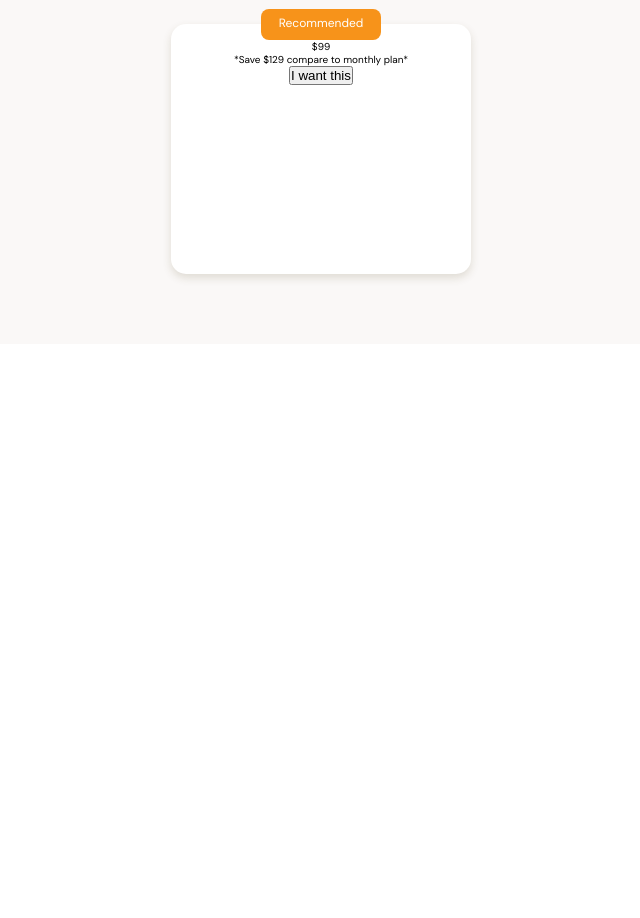
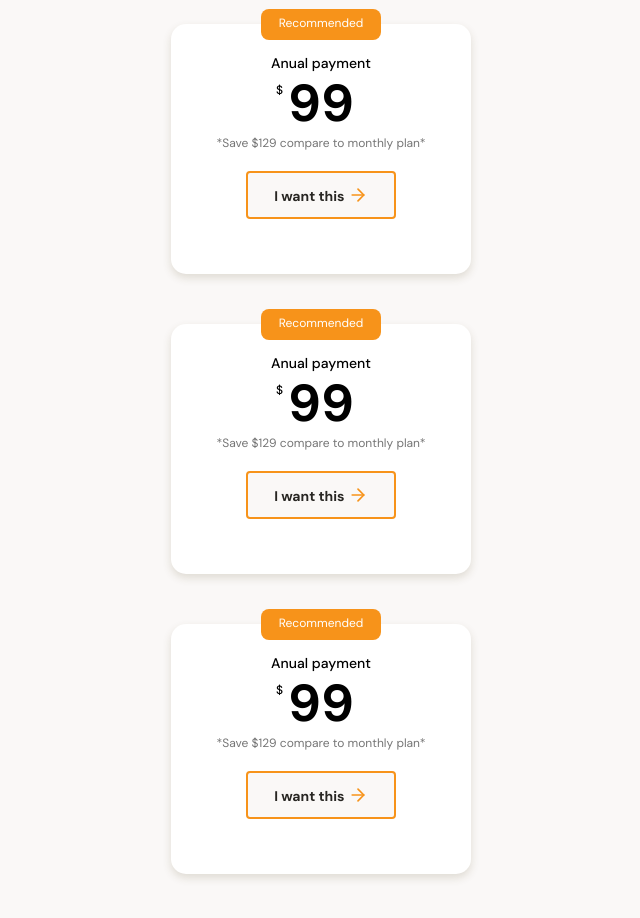
Before and after one commit to DREAMERCOMPANY/Databit, a plain HTML site: page index.html in a window 1280 px wide. Shown: the part 2540-3458 px from the top of the page, without its empty margins (319-959 px from the left). Before the commit the page ends 2884 px from the top, so only its background shows below. Drawn offline with Linux system fonts and the light colour scheme.

Commit message:
Plan cards

```diff
--- a/index.html
+++ b/index.html
@@ -118,7 +118,27 @@
                     <p class="recommended">Recommended</p>
                     <div class="plan-info--container">
                         <h3 class="plan-card--title">Anual payment</h3>
-                        <p class="plan-card--price"><span>$</span>99</p>
+                        <p class="plan-card--price">99</p>
+                        <p class="plan-card--saving">*Save $129 compare to monthly plan*</p>
+                        <button class="plan-card--ca">I want this <span></span></button>
+                    </div>
+                </article>
+
+                <article class="plans-container--card">
+                    <p class="recommended">Recommended</p>
+                    <div class="plan-info--container">
+                        <h3 class="plan-card--title">Anual payment</h3>
+                        <p class="plan-card--price">99</p>
+                        <p class="plan-card--saving">*Save $129 compare to monthly plan*</p>
+                        <button class="plan-card--ca">I want this <span></span></button>
+                    </div>
+                </article>
+
+                <article class="plans-container--card">
+                    <p class="recommended">Recommended</p>
+                    <div class="plan-info--container">
+                        <h3 class="plan-card--title">Anual payment</h3>
+                        <p class="plan-card--price">99</p>
                         <p class="plan-card--saving">*Save $129 compare to monthly plan*</p>
                         <button class="plan-card--ca">I want this <span></span></button>
                     </div>
--- a/style.css
+++ b/style.css
@@ -465,3 +465,63 @@ main{
     border-radius: 8px;
     color: var(--just-white);
 }
+
+.plan-card--title{
+    padding-top: 30px;
+    font-size: 1.4rem;
+    font-weight: 500;
+    line-height: 1.8rem;
+    color: black;
+}
+
+.plan-card--price{
+    padding: 5px 0;
+    position: relative;
+    font-size: 5.2rem;
+    font-weight: bold;
+    line-height: 5.3rem;
+    color: black;
+}
+
+.plan-card--price::before {
+    font-size: 1.2rem;
+    font-weight: 300;
+    position: absolute;
+    content: '$';
+    font-size: 1.2rem;
+    font-weight: 500;
+    line-height: 1rem;
+    top: 20%;
+    left: calc(50% - 45px);
+}
+
+.plan-card--saving{
+    color: #757575;
+    font-size: 1.2rem;
+}
+
+.plan-card--ca{
+    width: 150px;
+    height: 48px;
+    margin-top: 20px;
+    background-color: #faf8f7;
+    border: 2px solid var(--bitcoin-orange);
+    border-radius: 4px;
+    font-size: 1.4rem;
+    font-weight: bold;
+    line-height: 1.8rem;
+    color: var(--black);
+    font-family: 'DM Sans', sans-serif;
+}
+
+.plan-card--ca span{
+    display: inline-block;
+    width: 20px;
+    height: 20px;
+    background-image: url('./assets/assets/icons/orange-right-arrow.svg');
+    background-position: center;
+    background-size: cover;
+    background-repeat: no-repeat;
+    vertical-align: text-bottom;
+}
+/* Terminar las tarjetas de planes */
```
